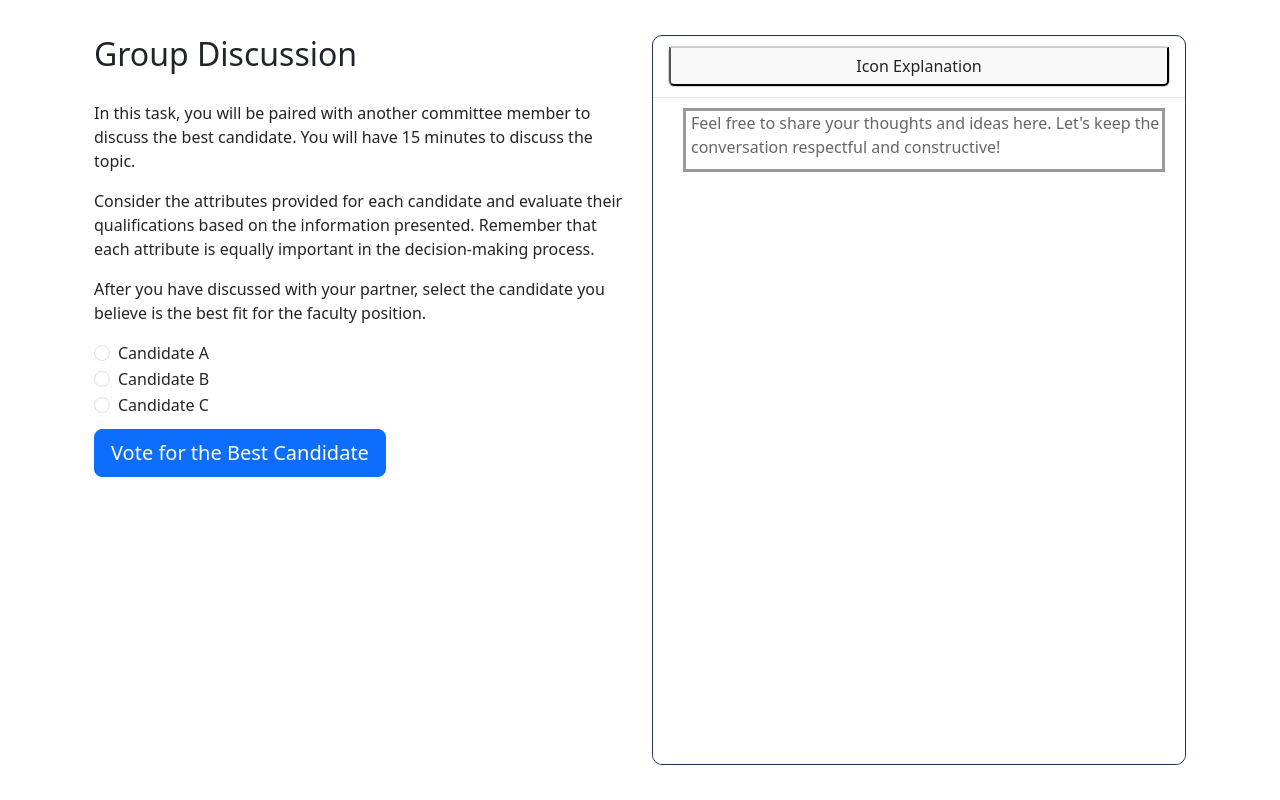
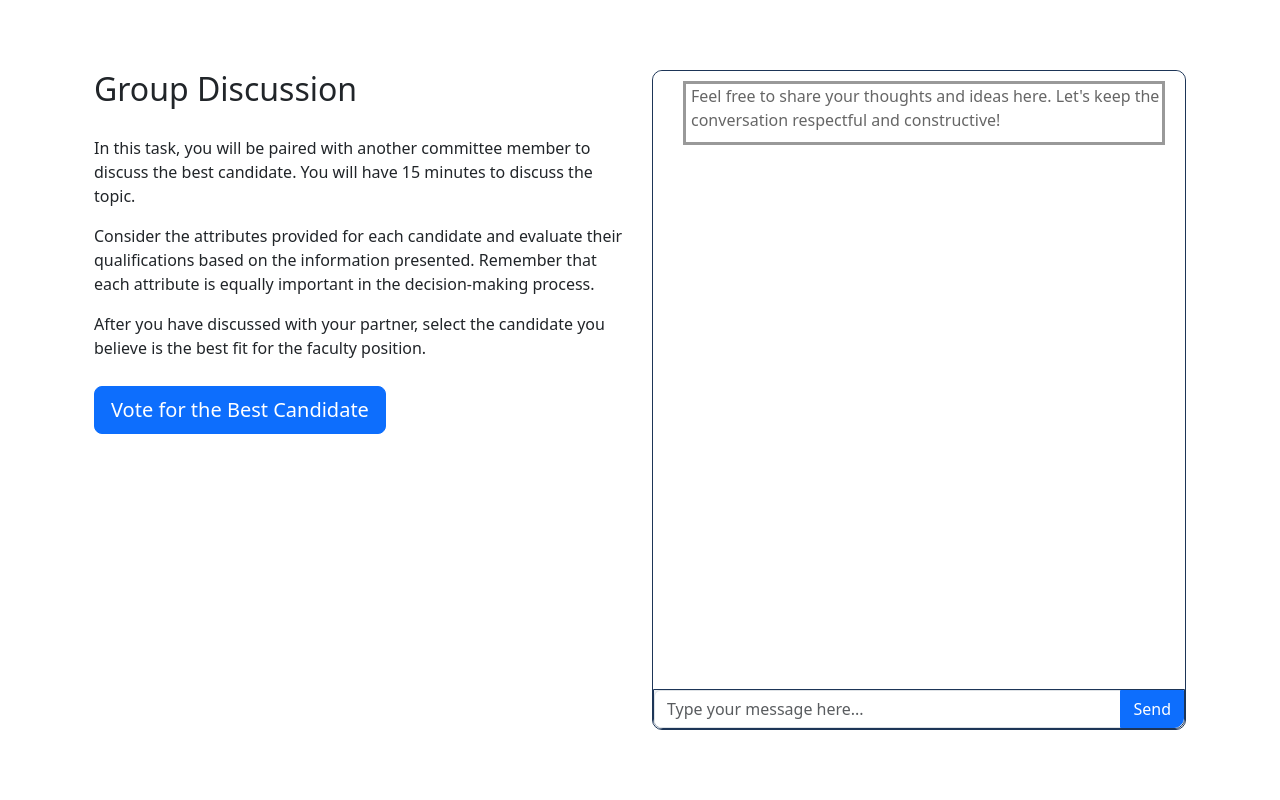
Before and after one commit to night18/hidden_profile, a Vue app in the folder vue-project/: page /GroupDiscussion in a window 1280 px wide. Built offline with nearby package versions, Linux system fonts and the light colour scheme; what vue-sweetalert2 would draw is missing.

Commit message:
basic conversation

```diff
--- a/vue-project/src/components/ChatRoom.vue
+++ b/vue-project/src/components/ChatRoom.vue
@@ -1,16 +1,48 @@
 <script setup>
-import { ref } from 'vue';
+import { ref, computed } from 'vue';
+import { useParticipantStore } from '@/stores/participant';
+import { useGroupStore } from '@/stores/group';
+import { useTurnStore } from '@/stores/turn';
+import { useChatStore } from '@/stores/chat';
+
+const send_out_message = ref('');
+const participantStore = useParticipantStore();
+const turnStore = useTurnStore();
+const groupStore = useGroupStore();
+const chatStore = useChatStore();
+
+const get_participant_name = (participant_id) => {
+  // Check the role description of the participant from turn.
+  let participant = turnStore.candidate_roles.find(candidate_role => candidate_role.participant === participant_id);
+  if (participant) {
+    return participant.role_desc + " Committee";
+  }
+  return "";
+};
+
+const messages = chatStore.messages;
+
+
+function sendMessage() {
+  chatStore.sendMessage({
+    "type": "message",
+    "sender": participantStore.participant_id,
+    "turn_number": turnStore.turn_number,
+    "content": send_out_message.value
+  });
+  send_out_message.value = '';
+}
 
 </script>
 <template>
   <div class="chat-room">
-    <div class="member-area">
+    <!-- <div class="member-area"> -->
       <!-- <span v-for="member in members" :key="member.id" class="member-card">
         <v-animal size="20px" :name="member.avatar_name" :color="avatarColorHex(member.avatar_color)" class="avatar-icon"/>
         {{member_name(member)}}
         <font-awesome-icon :icon="icon_style(member)" :class="{'green_icon': current_state(member)=== 3, 'yellow_icon': current_state(member) === 2, 'gray_icon': current_state(member) === 1 }"/>
       </span> -->
-      <div class="card">
+      <!-- <div class="card">
         <div class="collapse" id="collapseRule">
           <div class="card card-body">
             <p><strong>Voting Status</strong> <br>
@@ -21,15 +53,16 @@ import { ref } from 'vue';
         </div>
 
         <button class="card-footer" data-bs-toggle="collapse" href="#collapseRule" role="button" aria-expanded="false" aria-controls="collapseRule">Icon Explanation</button>
-      </div>
-    </div>
+      </div> -->
+    <!-- </div> -->
     <div class="room-area" ref="roomarea">
       <div class="chat-info">
         Feel free to share your thoughts and ideas here. Let's keep the conversation respectful and constructive!
       </div>
       <div v-for="message in messages" :key="message.id" class="message-card">
-        <div class="row" v-if="message.sender.subject_id === -1">
-          <div class="col-1 vertical-align">
+        <!-- message from LLM asssitant -->
+        <div class="row" v-if="message.sender.participant_id === -1">
+          <div class="col-1 icon-div">
             <div class="message-avatar-icon">
               <font-awesome-icon icon="fa-solid fa-globe" class="circle-icon"/>
             </div>
@@ -45,13 +78,57 @@ import { ref } from 'vue';
             </div>
           </div>
         </div>
+        <!-- message from other participants, where the sender's participant id does not match the partcipants in the useParticipantStore -->
+        <div class="row" v-else-if=" message.sender.participant_id !== participantStore.participant_id">
+          <div class="col-1 icon-div">
+            <div class="message-avatar-icon">
+              <font-awesome-icon icon="fa-solid fa-user" class="circle-icon"/>
+            </div>
+          </div>
+          <div class="col-9">
+            <div class="row">
+              <div class="message-avatar-name"> {{get_participant_name(message.sender.participant_id)}} </div>
+            </div>
+            <div class="row">
+              <div class="message-content">
+                <span>{{message.content}}</span>
+              </div>
+            </div>
+          </div>
+        </div>
+        <!-- message from the participant himself or herself -->
+        <div class="row" v-else>
+          <div class="col-2"></div>
+          <div class="col-9">
+            <div class="row">
+              <div class="message-avatar-name">{{get_participant_name(message.sender.participant_id)}}</div>
+            </div>
+            <div class="row">
+              <div class="message-content own_message">
+                <span>{{message.content}}</span>
+              </div>
+            </div>
+          </div>
+          <div class="col-1 icon-div-own">
+            <div class="message-avatar-icon">
+              <font-awesome-icon icon="fa-solid fa-user" class="circle-icon"/>
+            </div>
+          </div>
+        </div>
+      </div>
+    </div>
+    <div class="message-area">
+      <div class="input-group message-input-area">
+        <input type="text" class="form-control" placeholder="Type your message here..." v-model="send_out_message" @keyup.enter="sendMessage">
+        <button class="btn btn-primary message-send-button" @click="sendMessage">Send</button>
       </div>
     </div>
   </div>
 </template>
 <style scoped>
   .chat-room {
-    height: calc(100vh - 70px);
+    /* height: calc(100vh - 70px); */
+    height: calc(100vh - 140px); /* TODO: add it back */
     min-height: 391px;
     width: 100%;
     border: solid 1px #1d3557;
@@ -103,6 +180,17 @@ import { ref } from 'vue';
     width: 100%;
   }
 
+  .icon-div {
+    vertical-align: center;
+    margin: auto 0;
+    padding-right: 40px;
+  }
+
+  .icon-div-own {
+    vertical-align: center;
+    margin: auto 0;
+  }
+
   .message-avatar-icon {
     display: inline-block;
     text-align: center;
@@ -135,6 +223,7 @@ import { ref } from 'vue';
   }
 
   .message-avatar-name {
+    padding-left: 0px;
     font-size: 0.8em;
   }
 
@@ -146,8 +235,7 @@ import { ref } from 'vue';
   }
 
   .own_message {
-    text-align: right;
-    margin-left: -10px;
+    margin-left: 0px;
   }
 
   .own_message .message-content {
@@ -162,15 +250,19 @@ import { ref } from 'vue';
   }
 
   .message-area {
-    border-radius: 10px;
+    border: solid 1px #1d3557;
+    border-bottom-right-radius: 10px;
+    border-bottom-left-radius: 10px;
   }
 
   .message-input-area {
     background-color: #F0F2F5;
-    border-radius: 10px;
+    border-bottom-right-radius: 10px;
+    border-bottom-left-radius: 10px;
   }
 
   .message-send-button {
+    border-top-right-radius: 0px;
     border-bottom-right-radius: 10px;
   }
 
--- a/vue-project/src/main.js
+++ b/vue-project/src/main.js
@@ -17,10 +17,10 @@ import { library } from '@fortawesome/fontawesome-svg-core'
 import { FontAwesomeIcon } from '@fortawesome/vue-fontawesome'
 
 /* import specific icons */
-import { faCircleCheck, faCircleXmark, faCircle, faSkull, faGavel, faGlobe } from '@fortawesome/free-solid-svg-icons';
+import { faCircleCheck, faCircleXmark, faCircle, faSkull, faGavel, faGlobe, faUser } from '@fortawesome/free-solid-svg-icons';
 
 /* add icons to the library */
-library.add(faCircleCheck, faCircleXmark, faCircle, faSkull, faGavel, faGlobe);
+library.add(faCircleCheck, faCircleXmark, faCircle, faSkull, faGavel, faGlobe, faUser);
 
 const app = createApp(App);
 
--- a/vue-project/src/stores/chat.js
+++ b/vue-project/src/stores/chat.js
@@ -29,7 +29,7 @@ export const useChatStore = defineStore('chat', {
       this.socket.onmessage = (event) => {
         const data = JSON.parse(event.data);
         if (data.type === "message") {
-          this.messages.push(data);
+          this.messages.push(data.content);
         }
 
         if (data.type in this.eventCallbacks) {
--- a/vue-project/src/stores/group.js
+++ b/vue-project/src/stores/group.js
@@ -8,11 +8,11 @@ export const useGroupStore = defineStore('group', {
         initialParticipants(participants) {
             this.participants = participants;
         },
-        addParticipant(participant) {
-            this.participants.push(participant);
+        addParticipant(participant_id) {
+            this.participants.push(participant_id);
         },
-        removeParticipant(participant) {
-            this.participants = this.participants.filter(p => p.id !== participant.id);
+        removeParticipant(participant_id) {
+            this.participants = this.participants.filter(p => p !== participant_id);
         },
     },
 });
--- a/vue-project/src/views/formal/FormalCandidate.vue
+++ b/vue-project/src/views/formal/FormalCandidate.vue
@@ -44,7 +44,7 @@ onMounted(() => {
 
   });
 
-  chatStore.on('user_left', (data) => {
+  chatStore.on('user_left_after_pairing', (data) => {
     // Remove the participant from the group
     useGroupStore().removeParticipant(data.participant_id);
     // Alert the user that a participant has left, say sorry to finish the task. When users click OK, they will be redirected to the Ending page.
@@ -59,6 +59,9 @@ onMounted(() => {
 
   // Only the first participant in the participant list will send a request to the server
   if (participantStore.participant_id === useGroupStore().participants[0]) {
+    if (turnStore.candidate_roles !== null) {
+      return;
+    }
     chatStore.sendMessage({
       type: 'role_by_turn',
       participant_id: participantStore.participant_id,
@@ -67,7 +70,9 @@ onMounted(() => {
   }
 });
 
-
+function next() {
+  router.push('/GroupDiscussion');
+}
 
 
 
@@ -81,9 +86,9 @@ onMounted(() => {
         <CandidateTable v-if="candidateProfileStore.candidate_profiles !== null" :candidates="candidateProfileStore.candidate_profiles" />
 
         <p>Consider the attributes provided for each candidate and evaluate their qualifications based on the information presented. Remember that each attribute is equally important in the decision-making process.</p>
-        <p>After you click the next button, you cannot access the candidate profiles again. But, you could tke notes on a separate sheet of paper.</p>
+        <p>After you click the next button, you <strong>cannot</strong> access the candidate profiles again. But, you could tke notes on a separate sheet of paper.</p>
 
-        <button class="btn btn-primary btn-lg" @click="">Next</button>
+        <button class="btn btn-primary btn-lg" @click="next">Next</button>
       </div>
     </div>
   </div>
--- a/vue-project/src/views/formal/GroupDiscussion.vue
+++ b/vue-project/src/views/formal/GroupDiscussion.vue
@@ -2,41 +2,15 @@
 import { ref, watch } from 'vue';
 import { useRouter } from 'vue-router';
 import ChatRoom from '@/components/ChatRoom.vue';
-
+import { useCandidateProfileStore } from '@/stores/candidate_profile';
 const router = useRouter();
 
 const selectedCandidate = ref('');
+const candidateProfileStore = useCandidateProfileStore();
+const candidates = candidateProfileStore.candidate_profiles;
 
 // Sample data
-const candidates = [
-  {
-    "name": "Candidate A",
-    "Number of Courses Taught": "4",
-    "Student Teaching Evaluations": "4.0/5.0",
-    "Number of Peer-Reviewed Publications": "2",
-    "Citation Impact": "5",
-    "Service on Editorial Boards": "Yes",
-    "Conference Organization Roles": "Yes",
-  },
-  {
-    "name": "Candidate B",
-    "Number of Courses Taught": "6",
-    "Student Teaching Evaluations": "4.5/5.0",
-    "Number of Peer-Reviewed Publications": "5",
-    "Citation Impact": "10",
-    "Service on Editorial Boards": "Yes",
-    "Conference Organization Roles": "Yes",
-  },
-  {
-    "name": "Candidate C",
-    "Number of Courses Taught": "3",
-    "Student Teaching Evaluations": "3.0/5.0",
-    "Number of Peer-Reviewed Publications": "10",
-    "Citation Impact": "20",
-    "Service on Editorial Boards": "Yes",
-    "Conference Organization Roles": "No",
-  }
-];
+
 </script>
 <template>
   <div class="container">
@@ -56,7 +30,7 @@ const candidates = [
               <input
                 type="radio"
                 :id="'candidate' + index"
-                :value="candidate.name"
+                :value="candidate._id"
                 class="form-check-input"
                 v-model="selectedCandidate" />
               <label :for="'candidate' + index">
```
Also changed, not shown: 1 other file (tests, documents, lock files or other folders).
